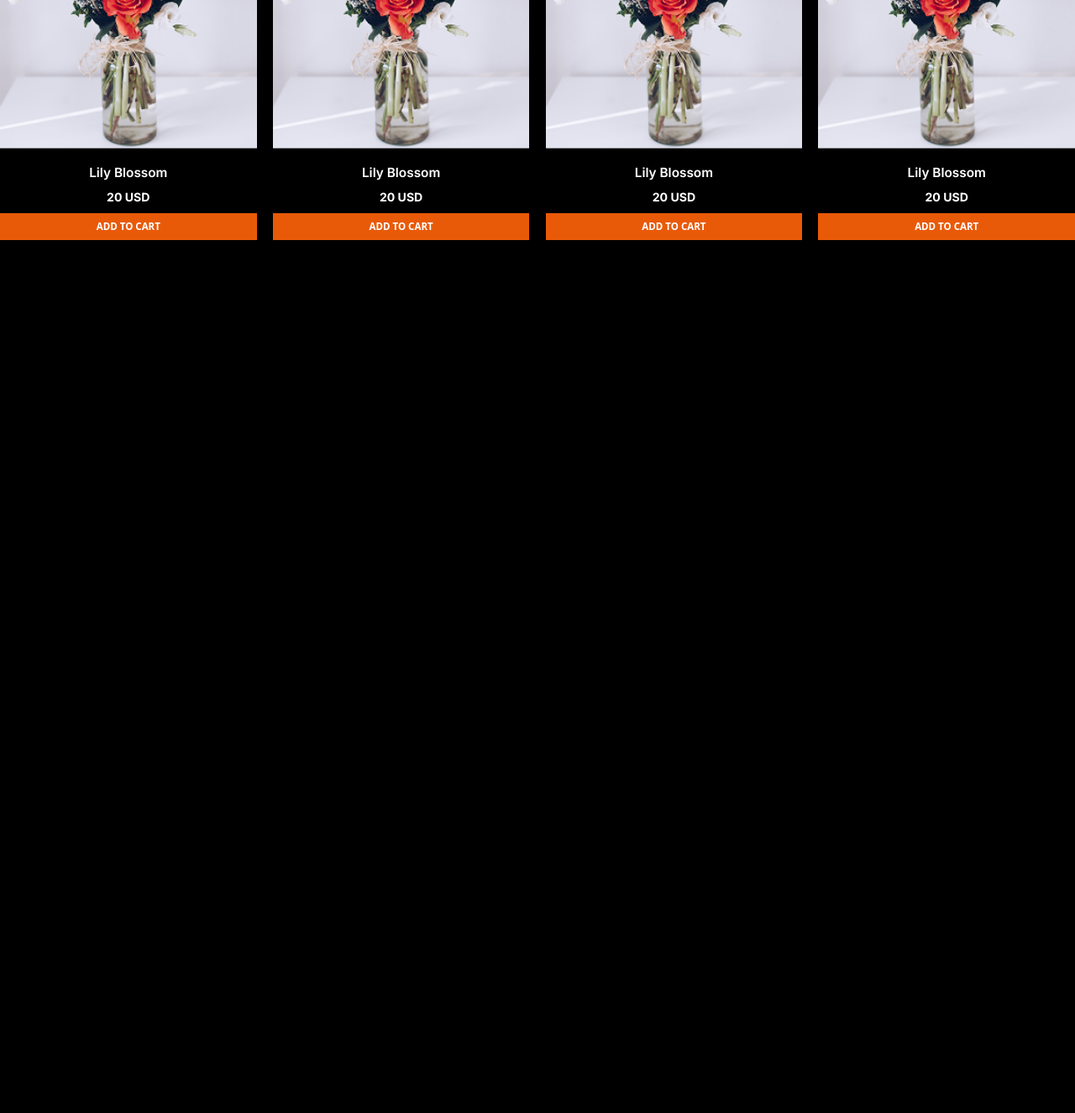
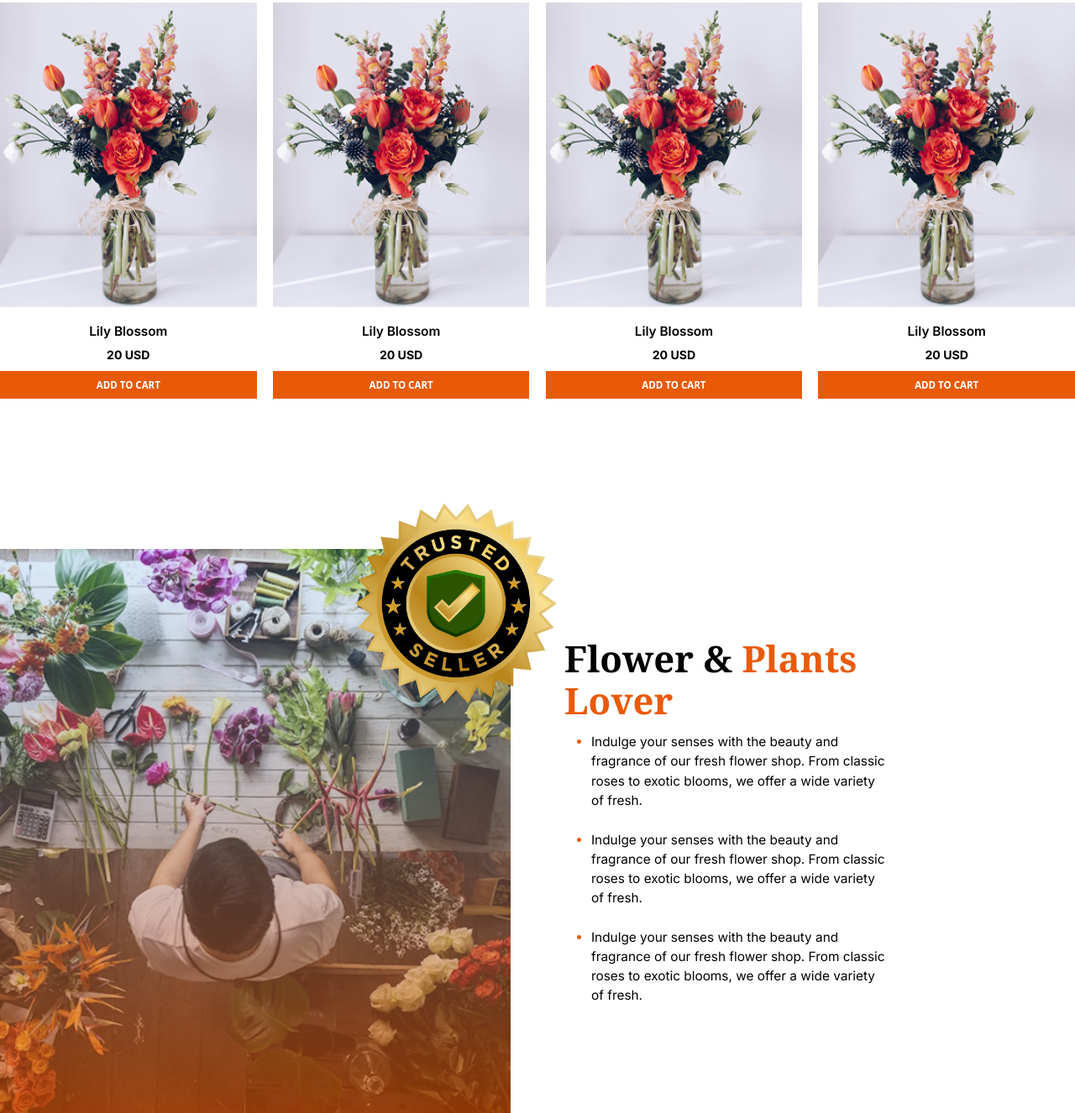
Before and after one commit to Shomrat7677/Assignment-2, a website: page index.html in a window 1280 px wide. Shown: the part 1467-2793 px from the top of the page at 84% size. Before the commit the page ends 1753 px from the top, so only its background shows below. Drawn offline with nearby package versions, Linux system fonts and the light colour scheme.

Commit message:
Complete the Flower-plants store section

```diff
--- a/index.html
+++ b/index.html
@@ -16,7 +16,7 @@
   <!-- NavBar Start Here -->
   <nav class="container mx-auto text-white">
     <div class="flex items-center justify-between p-4">
-      <div class="text-lg font-bold"><img src="Image/logo.png" alt=""></div>
+      <div class="logo"><img src="Image/logo.png" alt=""></div>
       <ul class="flex space-x-10">
         <li><a href="#">Home</a></li>
         <li><a href="#">About</a></li>
@@ -42,6 +42,7 @@
    <!-- Our Plants Start Here -->
     <section id="plant" class="container mx-auto">
       <h1><span>Our</span> plants</h1>
+      <p>Indulge your senses with the beauty and fragrance of our fresh flower shop. From <br> classic roses to exotic blooms, we offer a wide variety of fresh.</p>
       <div class="plant-main">
         <div class="card">
           <img src="Image/sample-flower-image.png" alt="">
@@ -94,6 +95,26 @@
       </div>
     </section>
    <!-- Our Plants End Here -->
+
+   <!-- Flower-plants store start Here -->
+    <section id="store">
+      <div class="store-main container mx-auto ">
+        <div class="store-left">
+          <img src="Image/flower-store.png" alt="">
+          <img class="badge" src="Image/trusted-badge.png" alt="">
+        </div>
+        <div class="store-right">
+          <h1>Flower & <span>Plants <br> Lover</span></h1>
+          <div class="store-content">
+            <ul>
+              <li>Indulge your senses with the beauty and <br> fragrance of our fresh flower shop. From classic <br> roses to exotic blooms, we offer a wide variety <br> of fresh.</li> <br>
+              <li>Indulge your senses with the beauty and <br> fragrance of our fresh flower shop. From classic <br> roses to exotic blooms, we offer a wide variety <br> of fresh.</li> <br>
+              <li>Indulge your senses with the beauty and <br> fragrance of our fresh flower shop. From classic <br> roses to exotic blooms, we offer a wide variety <br> of fresh.</li> <br>
+            </ul>
+          </div>
+        </div>
+      </div>
+    </section>
+   <!-- Flower-plants End Here -->
   </body>
-
 </html>
--- a/style.css
+++ b/style.css
@@ -6,8 +6,8 @@
 
 
 body{
-    background-color: black;
-    color: white;
+    /* background-color: black;
+    color: white; */
 }
 
 span{
@@ -89,6 +89,8 @@ nav ul li a span{
 #plant{
     width: 100%;
     min-height: 100vh;
+    padding-top: 2vw;
+    text-align: center;
 }
 
 .plant-main{
@@ -99,7 +101,19 @@ nav ul li a span{
     grid-row-gap: 2.4vw;
     text-align: center;
 }
+#plant h1{
+    font-size: 4vw;
+    text-transform: capitalize;
+    font-family: "Noto Serif", serif;
+    font-weight: 700;
+}
 
+#plant p{
+    font-size: 24px;
+    font-family: "Inter", sans-serif;
+    font-weight: 400;
+    margin-bottom: 3vw;
+}
 .plant-main .card img{
     width: 100%;
 }
@@ -120,6 +134,7 @@ nav ul li a span{
 .plant-main .card button{
     width: 100%;
     background-color: #E95A08;
+    color: white;
     font-size: .9vw;
     font-weight: 600;
     border: none;
@@ -127,3 +142,66 @@ nav ul li a span{
     text-transform: uppercase;
     margin-top: .7vw;
 }
+
+
+#store{
+    width: 100%;
+    height: 100vh;
+    padding-top: 14vw;
+}
+
+.store-main{
+    display: flex;
+    justify-content: space-between;
+    align-items: center;
+    gap: 5vw;
+}
+
+.store-left{
+    width: 50%;
+    position: relative;
+}
+
+.store-left .badge {
+    position: absolute;
+    top: -8vw;
+    right: -8vw;
+    width: 55%;
+}
+.store-left img{
+    width: 100%;
+}
+
+.store-right{
+    width: 50%;
+}
+
+.store-right .store-content{
+    width: 100%;
+}
+.store-right h1{
+    font-family: "Noto Serif", serif;
+    font-size: 3.4vw;
+    line-height: 3.9vw;
+    font-weight: 700;
+}
+
+.store-right .store-content ul{
+    text-align: justify;
+      list-style-type: disc;
+      padding-left: 2.5vw;
+      padding-top: 1vw;
+}
+
+.store-right .store-content li::marker{
+    width: 20px;
+    height: 20px;
+    color: #E95A08;
+}
+
+.store-right .store-content ul li{
+     display: list-item;
+     font-size: 1.2vw;
+    font-family: "Inter", sans-serif;
+
+}
```
